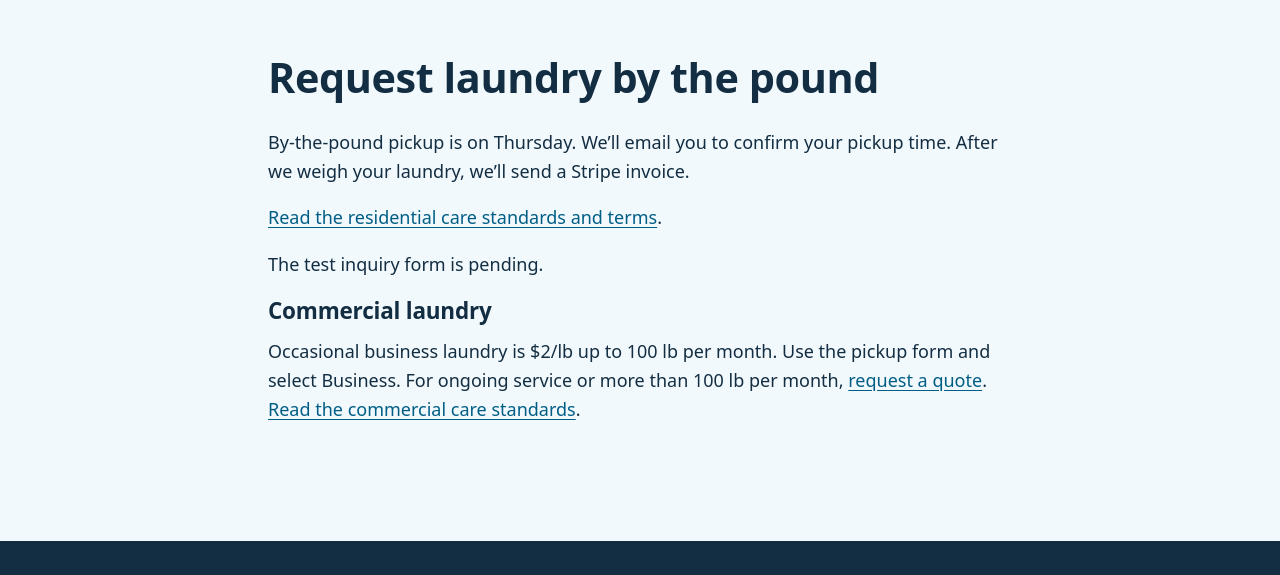
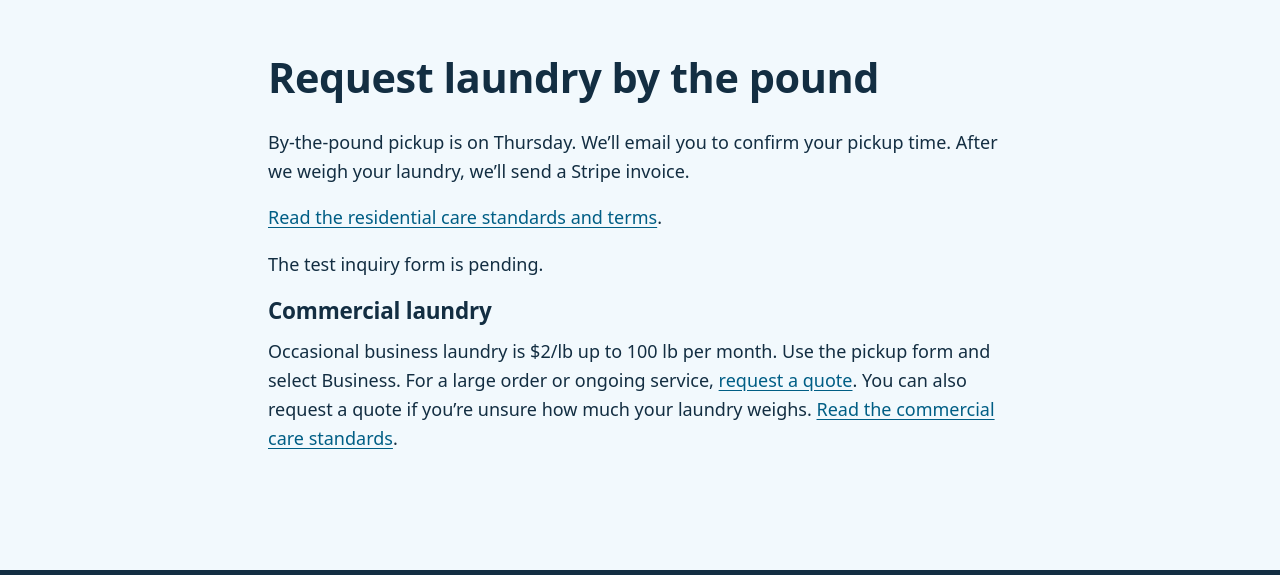
Before and after one commit to sarahtroup/laundry-caddie, a plain HTML site: page signup-test.html in a window 1280 px wide. Shown: the part 1374-1949 px from the top of the page. Drawn offline with Linux system fonts and the light colour scheme.

Commit message:
Make the commercial quote choice easier to understand

```diff
--- a/signup-test.html
+++ b/signup-test.html
@@ -89,7 +89,7 @@
         <iframe id="intake-form" title="Laundry by the pound test inquiry form" height="1100" style="width:100%; border:0" loading="lazy" hidden></iframe>
 
         <h3>Commercial laundry</h3>
-        <p>Occasional business laundry is $2/lb up to 100 lb per month. Use the pickup form and select Business. For ongoing service or more than 100 lb per month, <a href="mailto:laundrycaddie@arcjacksonville.org?subject=Commercial%20laundry%20quote">request a quote</a>. <a href="care-standards-draft.html#commercial">Read the commercial care standards</a>.</p>
+        <p>Occasional business laundry is $2/lb up to 100 lb per month. Use the pickup form and select Business. For a large order or ongoing service, <a href="mailto:laundrycaddie@arcjacksonville.org?subject=Commercial%20laundry%20quote">request a quote</a>. You can also request a quote if you’re unsure how much your laundry weighs. <a href="care-standards-draft.html#commercial">Read the commercial care standards</a>.</p>
       </div>
     </section>
   </main>
```
